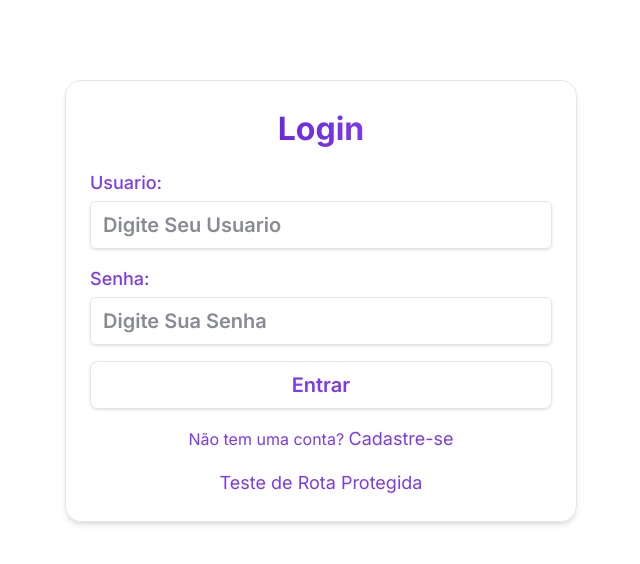
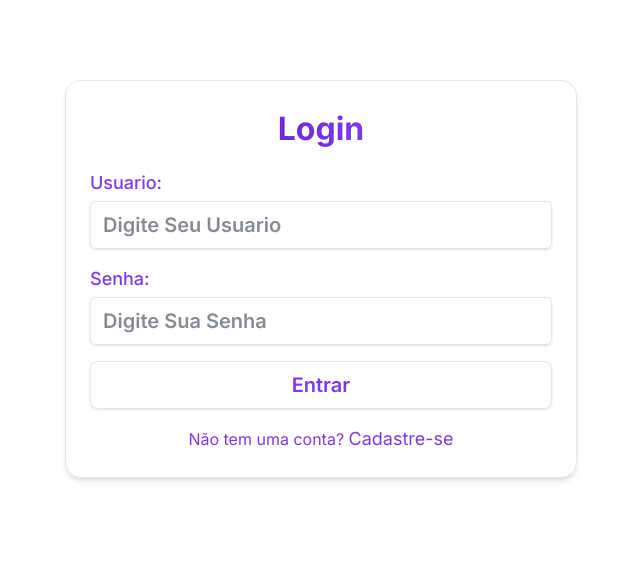
Before and after one commit to AdrianoATBS/dummyjson-commerce, a Next.js app: page /login in a window 1280 px wide. Shown: the top 564 px of the page, without its empty margins (319-959 px from the left). Built offline with nearby package versions, Linux system fonts and the light colour scheme.

Commit message:
refactor(login): remove link de rota de teste

```diff
--- a/src/features/autenticacao/components/LoginForm.tsx
+++ b/src/features/autenticacao/components/LoginForm.tsx
@@ -66,8 +66,7 @@ export default function LoginForm() {
                     href="/register" className="text-lg text-cor-primaria hover:text-hover hover:underline">Cadastre-se</Link>
                 </p>
 
-                <Link href="/categoria/teste" className="text-lg text-cor-primaria hover:text-hover hover:underline">Teste de Rota Protegida
-                </Link>
+
 
         </form>
     )
```
